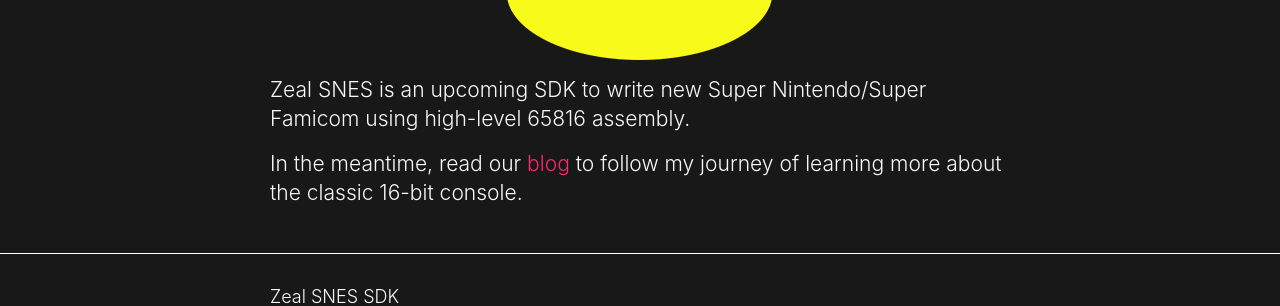
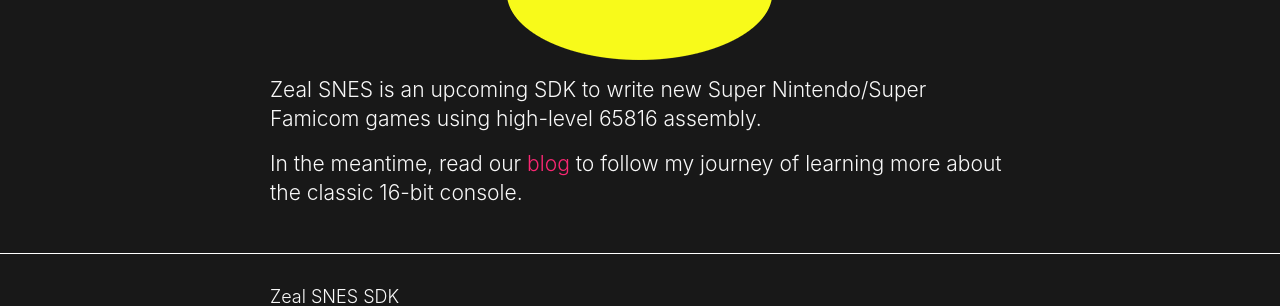
Before and after one commit to zealsnes/zealsnes.github.io, a Jekyll site: the page built from index.html, in a window 1280 px wide. Shown: the part 490-796 px from the top of the page. Built offline with Jekyll 4.4.1, drawn with Linux system fonts in a browser that asks for light colours.

Commit message:
Missing word in the index

```diff
--- a/index.html
+++ b/index.html
@@ -8,7 +8,7 @@
     <p>
       <img src="/images/sfc_logo.png">
     </p>
-    <h3>Zeal SNES is an upcoming SDK to write new Super Nintendo/Super Famicom using high-level 65816 assembly.</h3>
+    <h3>Zeal SNES is an upcoming SDK to write new Super Nintendo/Super Famicom games using high-level 65816 assembly.</h3>
     <h3>In the meantime, read our <a href="/blog/">blog</a> to follow my journey
       of learning more about the classic 16-bit console.</h3>
   </div>
```
